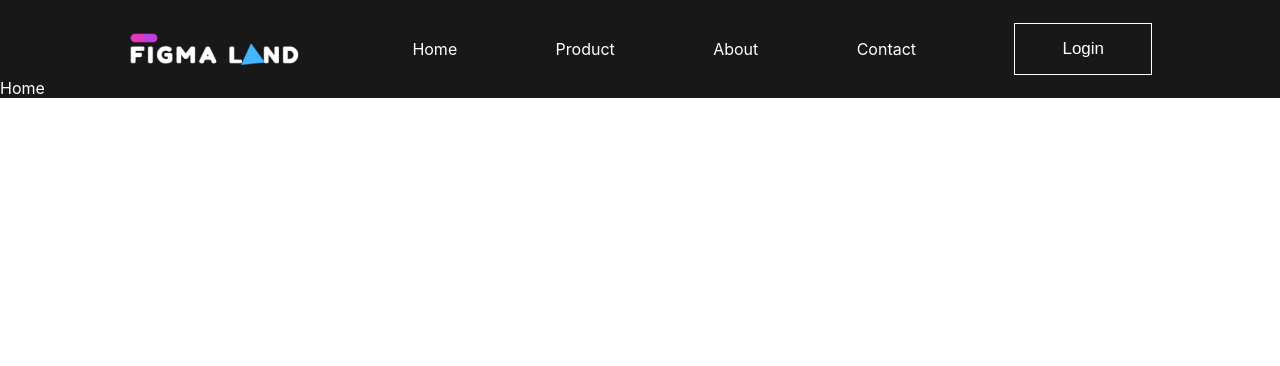
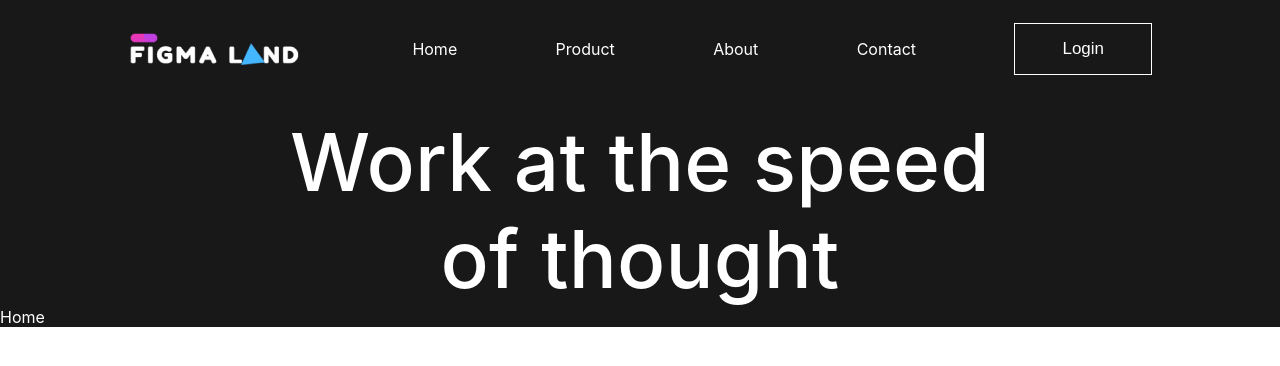
Before and after one commit to TheDa21crj/Landing-Page, a React (Create React App) app: page / in a window 1280 px wide. Shown: the top 366 px of the page. Built offline with nearby package versions, Linux system fonts and the light colour scheme; the HTML template or start-up script is replaced by a standard one.

Commit message:
header h1 styled

```diff
--- a/src/Components/Css/Header.css
+++ b/src/Components/Css/Header.css
@@ -0,0 +1,19 @@
+.HeaderMDiv {
+    margin-top: 35px;
+    display: flex;
+    flex-direction: column;
+    justify-content: center;
+    align-items: center;
+}
+
+.HeaderH1Div {
+    width: 60%;
+    max-width: 730px;
+    text-align: center;
+}
+
+.HeaderH1Div h1 {
+    font-size: 80px;
+    font-weight: 500;
+    letter-spacing: 0.2px;
+}
--- a/src/Components/Header.js
+++ b/src/Components/Header.js
@@ -1,9 +1,10 @@
 import React from "react";
+import "./Css/Header.css";
 
 export default function Header() {
   return (
-    <div>
-      <div>
+    <div className="HeaderMDiv">
+      <div className="HeaderH1Div">
         <h1>Work at the speed of thought</h1>
       </div>
     </div>
--- a/src/Pages/Home.js
+++ b/src/Pages/Home.js
@@ -1,12 +1,14 @@
 import React from "react";
 import Nav from "./../Components/Nav";
 import NavMobo from "./../Components/NavMobo";
+import Header from "./../Components/Header";
 
 export default function Home() {
   return (
     <div>
       <Nav />
       <NavMobo />
+      <Header />
       Home
     </div>
   );
```
